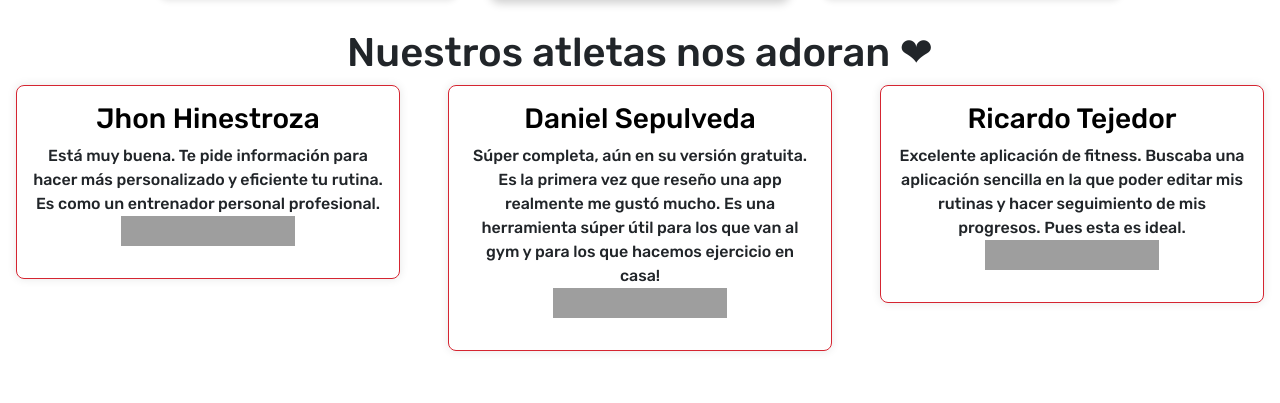
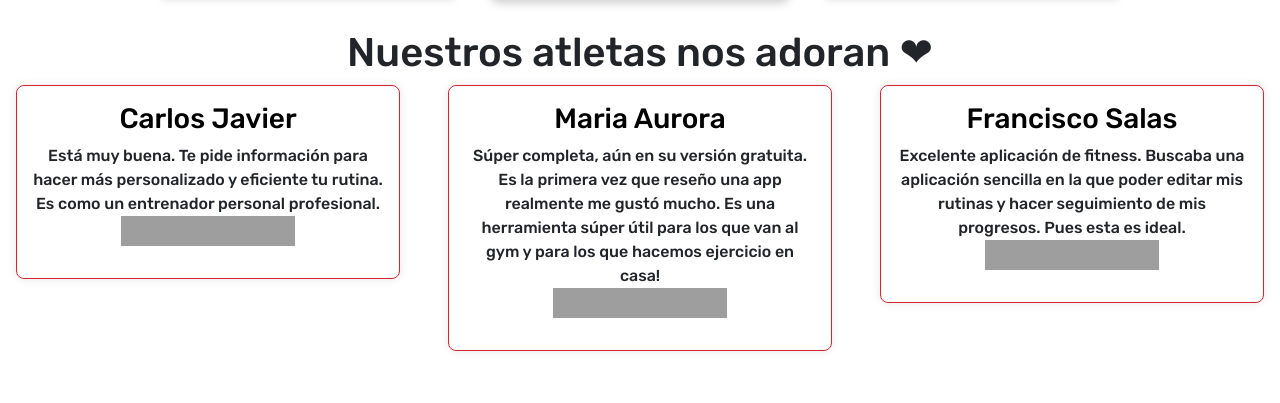
Before and after one commit to Dokarii/FitJourney, a plain HTML site: page Index.html in a window 1280 px wide. Shown: the part 1784-2187 px from the top of the page. Drawn offline with nearby package versions, Linux system fonts and the light colour scheme; grey boxes are pictures that could not be loaded; a script that the page names is missing.

Commit message:
Cambio de nombres

```diff
--- a/Index.html
+++ b/Index.html
@@ -151,7 +151,7 @@
 <div class="opiniones">
   <div class="cont-reseñas">
     <div class="reseña">
-      <h3>Jhon Hinestroza</h3>
+      <h3>Carlos Javier</h3>
       <p>Está muy buena. Te pide información para hacer más personalizado y eficiente tu rutina.
         Es como un entrenador personal profesional.<br>
         <img loading="lazy" decoding="async" class="alignnone size-full wp-image-2211"
@@ -163,7 +163,7 @@
 
   <div class="cont-reseñas">
     <div class="reseña">
-      <h3>Daniel Sepulveda</h3>
+      <h3>Maria Aurora</h3>
       <p>Súper completa, aún en su versión gratuita.
         Es la primera vez que reseño una app realmente me gustó mucho.
         Es una herramienta súper útil para los que van al gym y para los que hacemos ejercicio en casa!<br>
@@ -176,7 +176,7 @@
 
   <div class="cont-reseñas">
     <div class="reseña">
-      <h3>Ricardo Tejedor</h3>
+      <h3>Francisco Salas</h3>
       <p>Excelente aplicación de fitness.
         Buscaba una aplicación sencilla en la que poder editar mis rutinas y hacer seguimiento de mis progresos.
         Pues esta es ideal.<br>
```
Also changed, not shown: plan1.html (+0 -3 lines).
